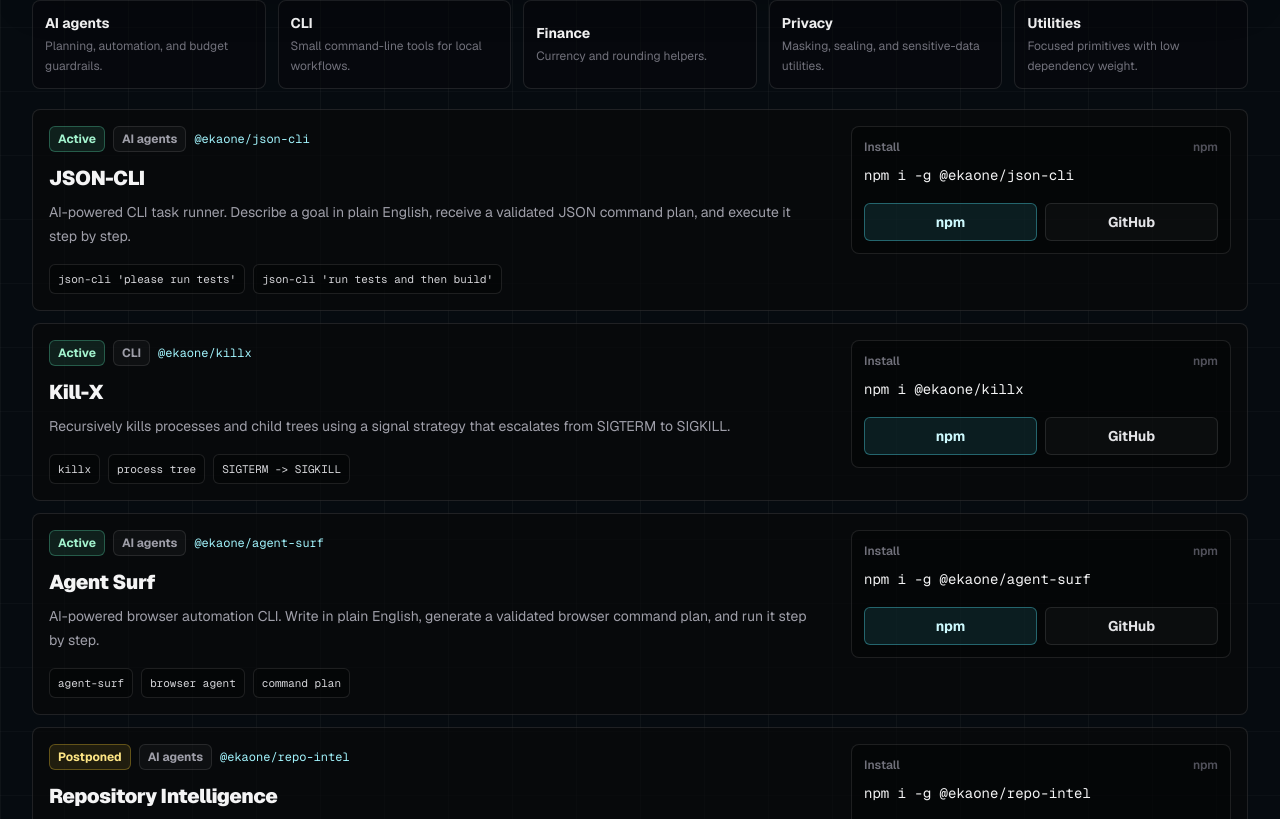
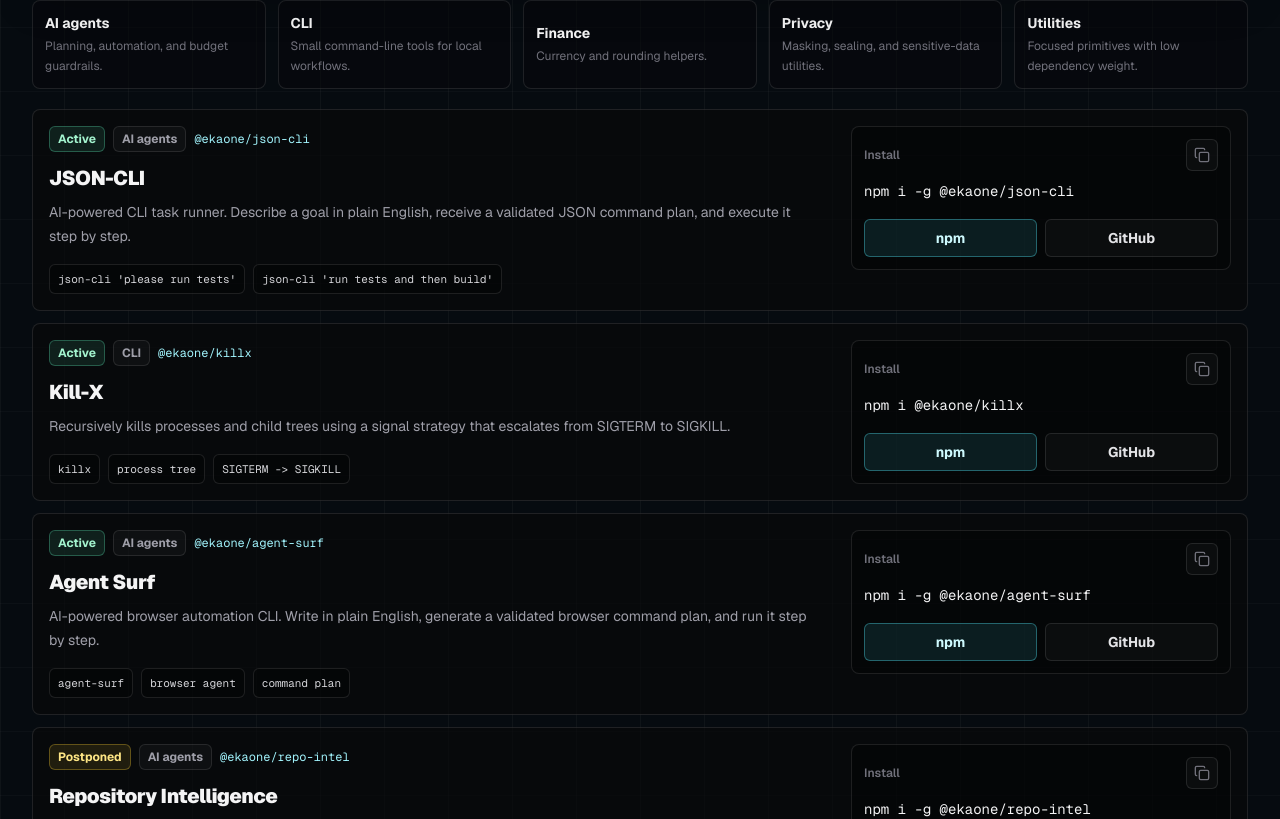
Before and after one commit to ekaone/prasetia-me, a Next.js app: page / in a window 1280 px wide. Shown: the part 1061-1880 px from the top of the page. Built offline with nearby package versions, Linux system fonts and the light colour scheme.

Commit message:
add copy button

```diff
--- a/app/components/package-explorer.tsx
+++ b/app/components/package-explorer.tsx
@@ -1,5 +1,6 @@
 "use client";
 
+import { Check, Copy } from "lucide-react";
 import { useMemo, useState } from "react";
 
 import type {
@@ -263,10 +264,18 @@ export function PackageExplorer({
 }
 
 function PackageRow({ project }: { project: PackageProject }) {
+  const [copied, setCopied] = useState(false);
+
   const statusClass =
     project.status === "active"
       ? "border-emerald-300/30 bg-emerald-300/10 text-emerald-200"
       : "border-amber-300/30 bg-amber-300/10 text-amber-200";
+
+  const copyInstallCommand = async () => {
+    await navigator.clipboard.writeText(project.installCommand);
+    setCopied(true);
+    window.setTimeout(() => setCopied(false), 1600);
+  };
 
   return (
     <article className="group rounded-lg border border-white/10 bg-zinc-950/70 p-4 transition hover:border-cyan-300/35 hover:bg-zinc-950">
@@ -308,7 +317,19 @@ function PackageRow({ project }: { project: PackageProject }) {
             <span className="text-xs font-semibold text-zinc-500">
               Install
             </span>
-            <span className="text-xs font-semibold text-zinc-600">npm</span>
+            <button
+              type="button"
+              onClick={copyInstallCommand}
+              className="inline-flex h-8 w-8 items-center justify-center rounded-md border border-white/10 bg-white/[0.03] text-zinc-500 transition hover:border-cyan-300/40 hover:bg-cyan-300/10 hover:text-cyan-100 focus:outline-none focus-visible:ring-2 focus-visible:ring-cyan-300/70"
+              aria-label={`Copy npm install command for ${project.packageName}`}
+              title={copied ? "Copied" : "Copy npm command"}
+            >
+              {copied ? (
+                <Check className="h-4 w-4" aria-hidden="true" />
+              ) : (
+                <Copy className="h-4 w-4" aria-hidden="true" />
+              )}
+            </button>
           </div>
           <code className="mt-2 block break-all font-mono text-sm leading-6 text-zinc-100">
             {project.installCommand}
--- a/package.json
+++ b/package.json
@@ -14,6 +14,7 @@
     "lint": "eslint"
   },
   "dependencies": {
+    "lucide-react": "^1.24.0",
     "next": "16.2.1",
     "react": "19.2.4",
     "react-dom": "19.2.4"
```
Also changed, not shown: 1 other file (tests, documents, lock files or other folders).
